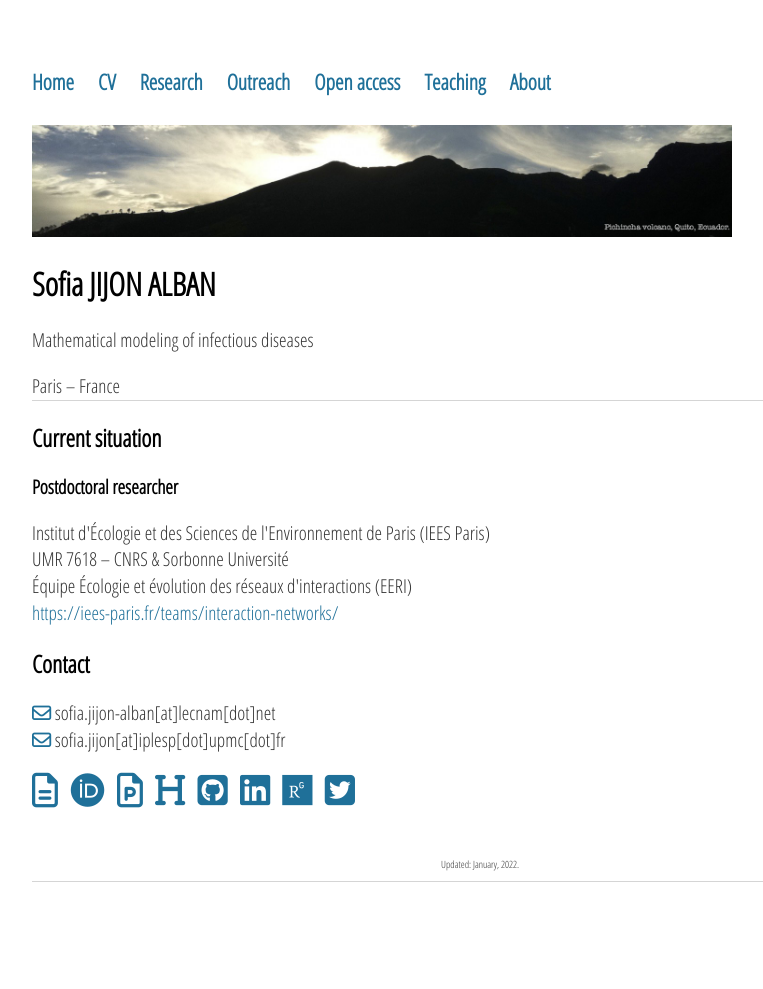
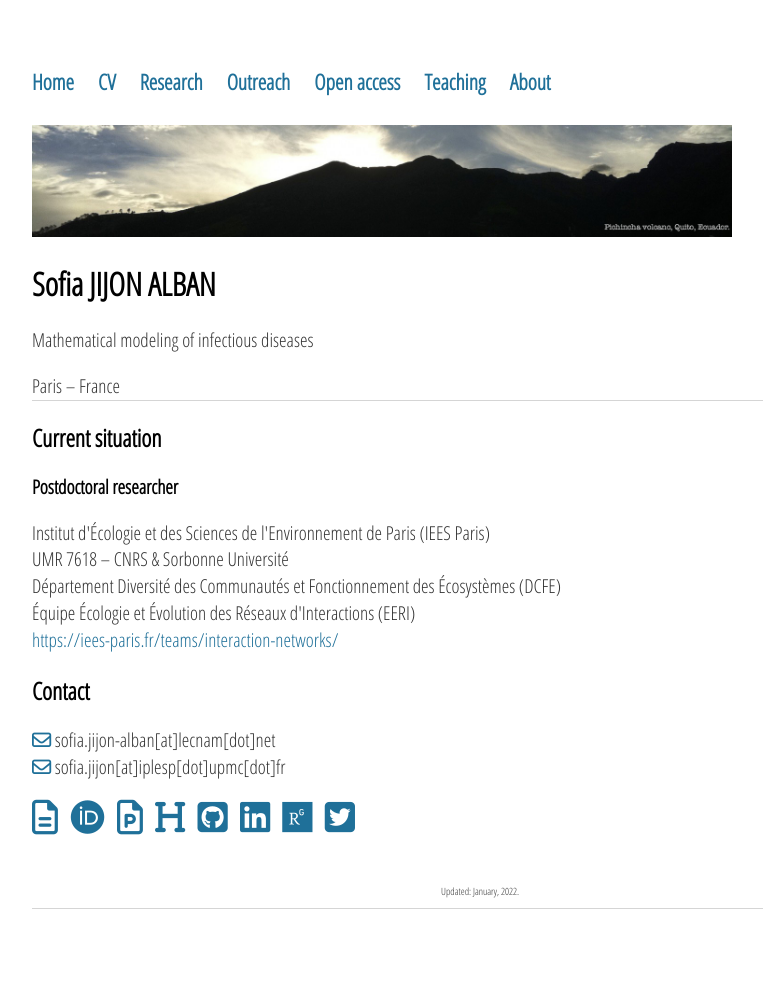
Before and after one commit to sjijon/sjijon.github.io, a Jekyll site: the page built from index.html, in a window 1280 px wide. Shown: the whole page, without its empty margins (160-923 px from the left). Built offline with Jekyll 4.4.1, drawn with Linux system fonts in a browser that asks for light colours; nearby versions of some CDN libraries; before the commit the page ends 962 px from its top, so only the background shows below that.

Commit message:
Add department

```diff
--- a/index.html
+++ b/index.html
@@ -19,7 +19,9 @@ title: Sofia JIJON
 		<br>
 		UMR 7618 – CNRS &  Sorbonne Université
 		<br>
-		Équipe Écologie et évolution des réseaux d'interactions (EERI)
+		Département Diversité des Communautés et Fonctionnement des Écosystèmes (DCFE)
+		<br>
+		Équipe Écologie et Évolution des Réseaux d'Interactions (EERI)
 		<br>
 		<a href="https://iees-paris.fr/teams/interaction-networks/" target="_blank">https://iees-paris.fr/teams/interaction-networks/</a>
 	</p>
```
